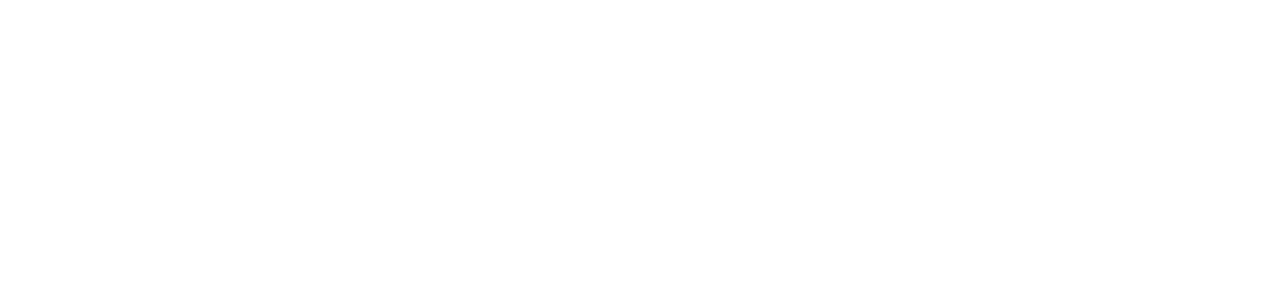
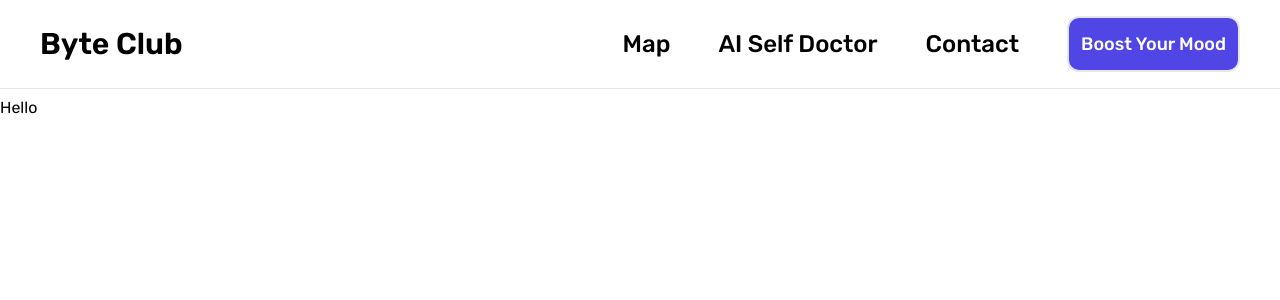
Before and after one commit to Code-Of-The-Future-Hackathon/code-of-the-future-2023-byte-club, a React (Vite) app in the folder client/: page /mood in a window 1280 px wide. Before the commit this address had no page. Shown: the top 300 px of the page. Built offline with nearby package versions, Linux system fonts and the light colour scheme; the HTML template or start-up script is replaced by a standard one.

Commit message:
Update Map.jsx

```diff
--- a/client/src/App.jsx
+++ b/client/src/App.jsx
@@ -14,7 +14,7 @@
           <Route exact path="/mental-health" element={<MentalHealth/>} />
           <Route exact path="/contact" element={<Contact/>} />
           <Route exact path="/faq" element={<FAQ/>} />
-          <Route exact path="/mood-boost" element={<MoodBoost/>} />
+          <Route exact path="/mood" element={<MoodBoost/>} />
         </Routes>
       </>
     </Router>
--- a/client/src/components/Map.jsx
+++ b/client/src/components/Map.jsx
@@ -60,7 +60,7 @@
     <>
       <Navbar />
       <div className="flex justify-center items-center h-screen">
-        <div id="map" className="w-2/4 h-2/3 border-2 border-gray-300 rounded-xl" />
+        <div id="map" className="w-2/4 h-2/3 border-2 border-gray-300 rounded-xl mt-56 md:mt-0" />
       </div>
     </>
   );
--- a/client/src/components/MoodBoost.jsx
+++ b/client/src/components/MoodBoost.jsx
@@ -2,7 +2,13 @@
 
 const MoodBoost = () => {
     return (
-        <Navbar />
+        <>
+            <Navbar />
+
+            <div className="mt-24">
+                Hello
+            </div>
+        </>
     )
 }
 
--- a/client/src/components/Navbar.jsx
+++ b/client/src/components/Navbar.jsx
@@ -1,5 +1,6 @@
 import { useState } from 'react';
 import { FaBars, FaXmark } from 'react-icons/fa6';
+import { Link } from "react-router-dom";
 
 const Navbar = () => {
     const [isMenuOpen, setIsMenuOpen] = useState(false);
@@ -28,9 +29,9 @@
                                 <a key={link} href={path} className='block hover:text-gray-300 text-2xl'>{link}</a>
                             ))
                         }
-                        <button className='border-2 bg-indigo-600 rounded-xl p-3 text-white hover:bg-indigo-900'>
+                        <Link to="/mood" className='border-2 bg-indigo-600 rounded-xl p-3 text-white hover:bg-indigo-900'>
                             Boost Your Mood
-                        </button>
+                        </Link>
                     </div>
 
                     <div className='md:hidden'>
```
